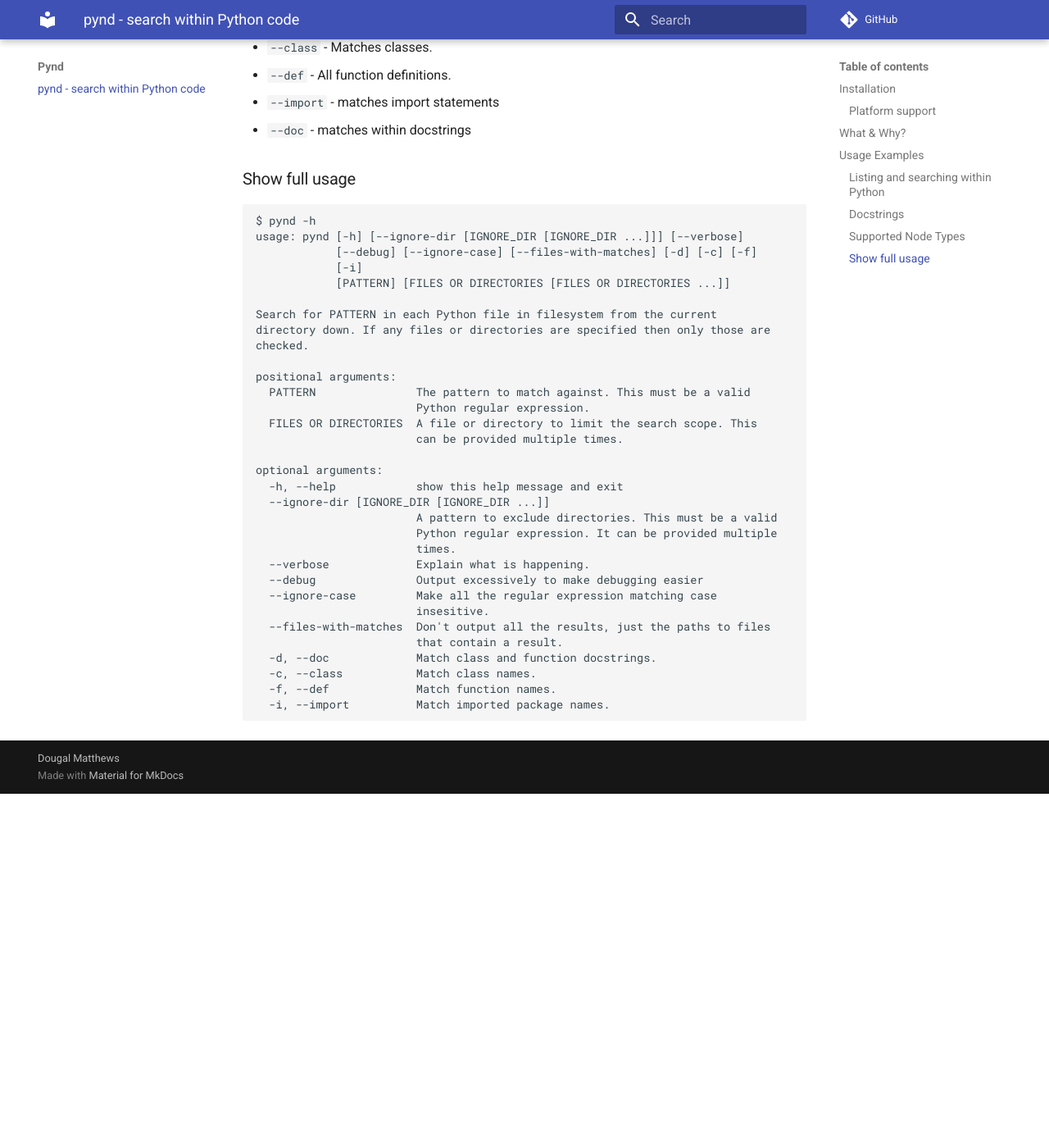
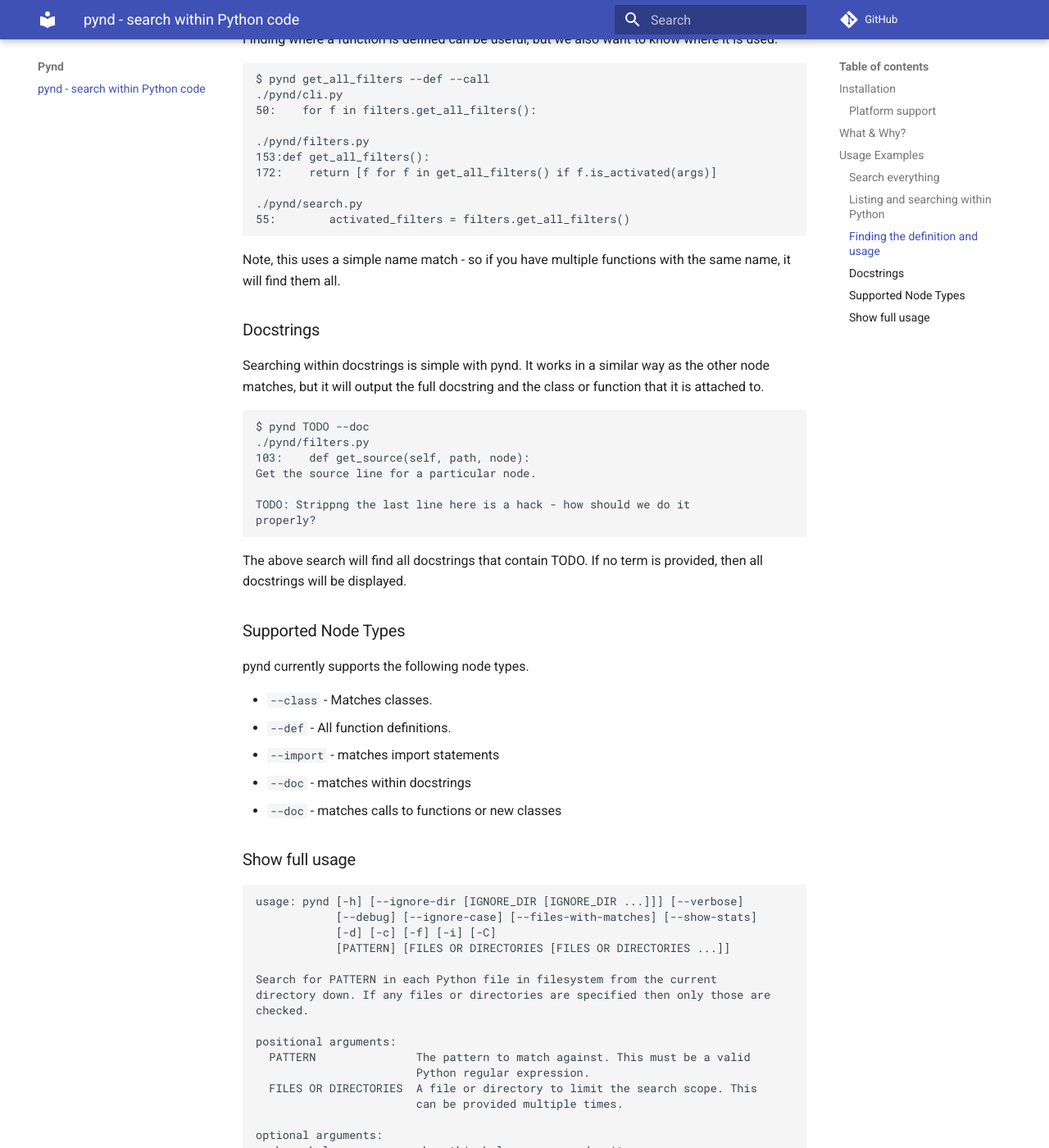
Before and after one commit to d0ugal/pynd, an MkDocs documentation site: the page built from docs/index.md, in a window 1280 px wide and 1400 px high, scrolled down 1965 px. Shown: the whole window at 82% size. Built offline with MkDocs 1.6.1 and Material for MkDocs 9.7.7, drawn with Linux system fonts in a browser that asks for light colours; comment, search, counter and statistics services are not loaded; before the commit the page ends 2933 px from its top, so only the background shows below that; some of the changed text lies outside the part shown.

Commit message:
Add documentation for --call and an exmaple of searching everything

````diff
--- a/docs/index.md
+++ b/docs/index.md
@@ -29,6 +29,28 @@
 
 
 ## Usage Examples
+
+### Search everything
+
+By default, pynd will accept a pattern and use that to check against all the
+AST nodes that it understands. This means, you can easily search across
+functions, class, docstrings and calls.
+
+```
+$ pynd call --ignore-case
+./pynd/filters.py
+124:class CallFilter(NodeTypeFilter):
+165:        CallFilter('C', 'call', (ast.Call, ),
+
+./pynd/pattern.py
+27:    def __call__(self, value):
+
+./pynd/_tests/test_main.py
+22:    mocked_search.assert_called_once_with(cli.parse_args(['.']))
+```
+
+In the above example we search for the pattern "call" everywhere in a
+case-insensitive search.
 
 ### Listing and searching within Python
 
@@ -66,6 +88,29 @@
 136:def get_active_filters(args):
 ```
 
+### Finding the definition and usage
+
+Finding where a function is defined can be useful, but we also want to know
+where it is used.
+
+```text
+$ pynd get_all_filters --def --call
+./pynd/cli.py
+50:    for f in filters.get_all_filters():
+
+./pynd/filters.py
+153:def get_all_filters():
+172:    return [f for f in get_all_filters() if f.is_activated(args)]
+
+./pynd/search.py
+55:        activated_filters = filters.get_all_filters()
+
+```
+
+Note, this uses a simple name match - so if you have multiple functions with
+the same name, it will find them all.
+
+
 ### Docstrings
 
 Searching within docstrings is simple with pynd. It works in a similar way
@@ -93,14 +138,14 @@
 * `--def` - All function definitions.
 * `--import` - matches import statements
 * `--doc` - matches within docstrings
+* `--doc` - matches calls to functions or new classes
 
 ### Show full usage
 
 ```text
-$ pynd -h
 usage: pynd [-h] [--ignore-dir [IGNORE_DIR [IGNORE_DIR ...]]] [--verbose]
-            [--debug] [--ignore-case] [--files-with-matches] [-d] [-c] [-f]
-            [-i]
+            [--debug] [--ignore-case] [--files-with-matches] [--show-stats]
+            [-d] [-c] [-f] [-i] [-C]
             [PATTERN] [FILES OR DIRECTORIES [FILES OR DIRECTORIES ...]]
 
 Search for PATTERN in each Python file in filesystem from the current
@@ -125,8 +170,10 @@
                         insesitive.
   --files-with-matches  Don't output all the results, just the paths to files
                         that contain a result.
+  --show-stats          At the end, show some stats.
   -d, --doc             Match class and function docstrings.
   -c, --class           Match class names.
   -f, --def             Match function names.
   -i, --import          Match imported package names.
+  -C, --call            Match call statements.
 ```
````
